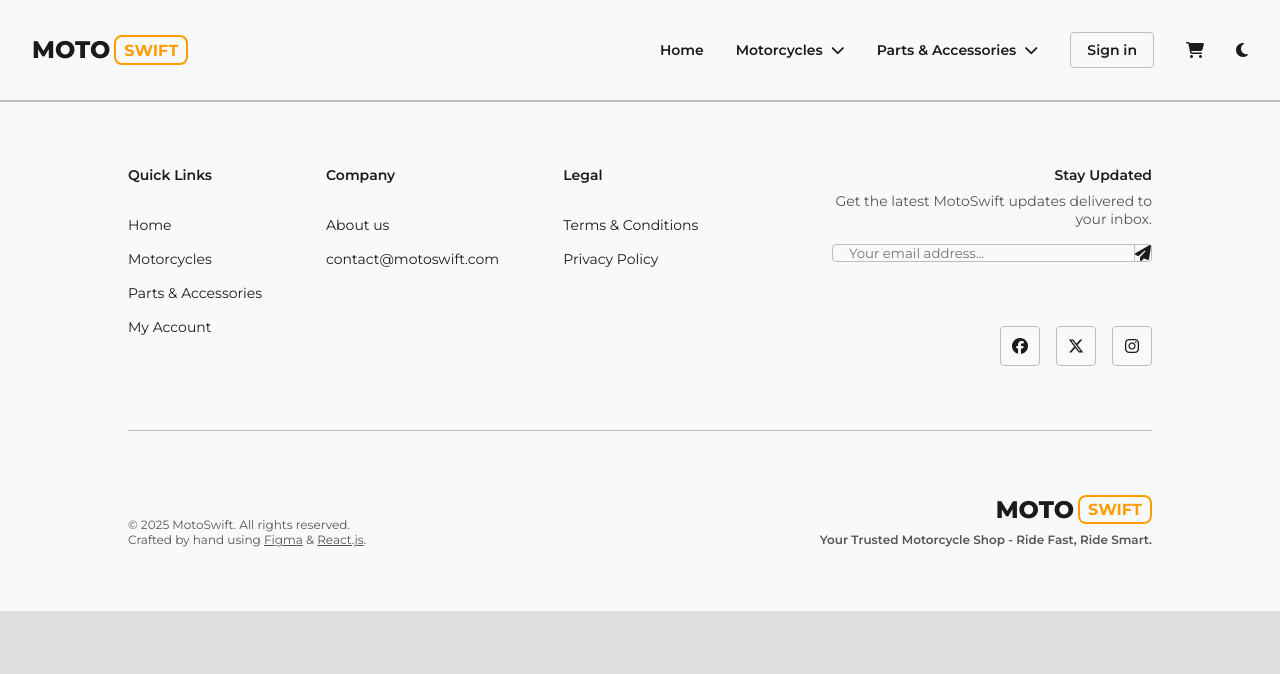
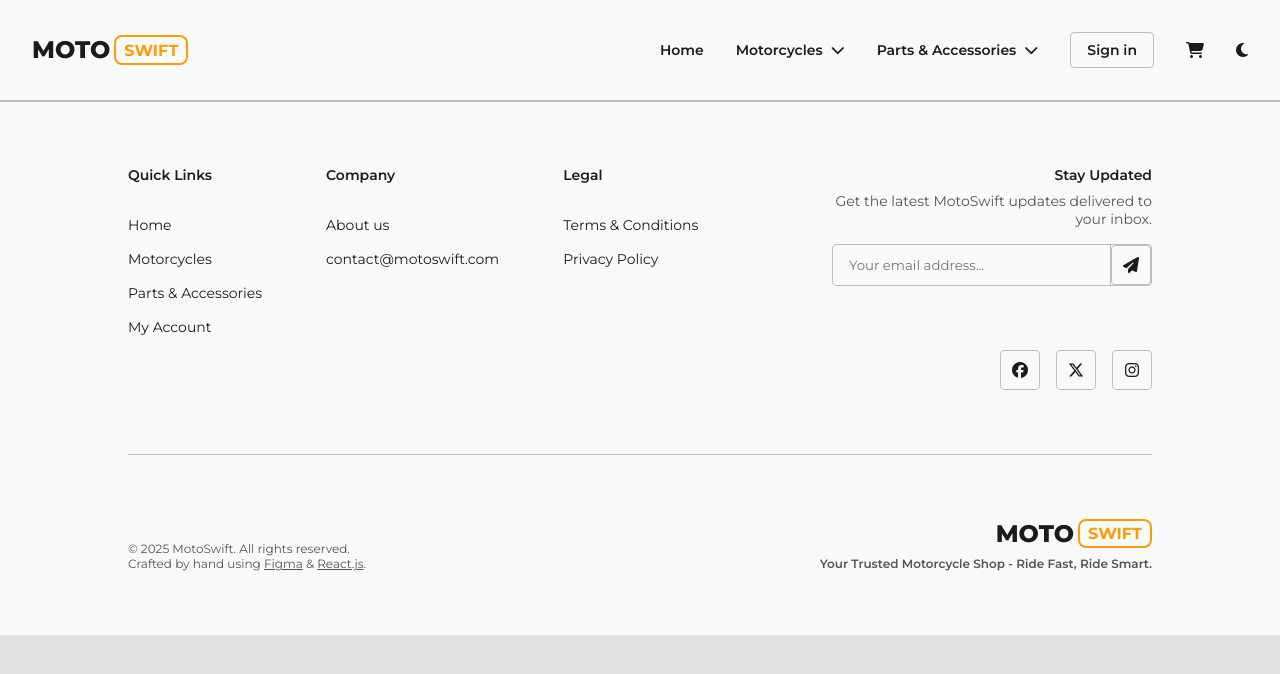
Before and after one commit to BrianPHL/motoswift-ecommerce, a React (Vite) app in the folder client/: page / in a window 1280 px wide. Shown: the top 674 px of the page. Built offline with nearby package versions, Linux system fonts and the light colour scheme.

Commit message:
fix(components): incorrect className used in styling

```diff
--- a/client/src/components/InputField/index.jsx
+++ b/client/src/components/InputField/index.jsx
@@ -8,13 +8,13 @@ const InputField = ({ hint, icon }) => {
 
     return (
         <div className={ styles['wrapper'] }>
-            <input className={ icon ? styles['input-icon'] : styles['icon'] } type="text" placeholder={ hint }/>
+            <input className={ icon ? styles['input-icon'] : styles['input'] } type="text" placeholder={ hint }/>
             { icon ? (
                 <Button
                     type='icon'
                     icon={ icon }
                     action={ () => { console.log("test") } }
-                    isOutlined={ false }
+                    isOutlined={ true }
                 />
             ) : (
                 <Button
```
